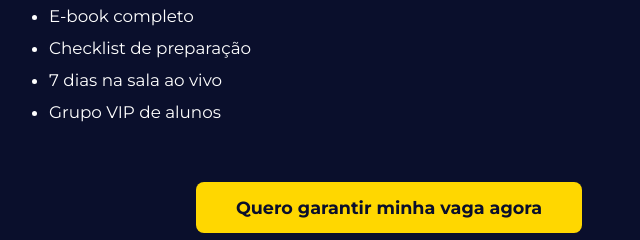
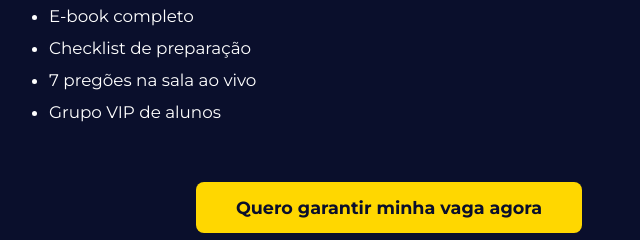
Before and after one commit to Kawanaraujo1/Escalada-Everest, a plain HTML site: page index.html in a window 1280 px wide. Shown: the part 872-1112 px from the top of the page, 251-891 px from the left. Drawn offline with Linux system fonts and the light colour scheme.

Commit message:
Update index.html

```diff
--- a/index.html
+++ b/index.html
@@ -104,7 +104,7 @@
       <ul>
         <li>E-book completo</li>
         <li>Checklist de preparação</li>
-        <li>7 dias na sala ao vivo</li>
+        <li>7 pregões na sala ao vivo</li>
         <li>Grupo VIP de alunos</li>
       </ul>
     </div>
```
